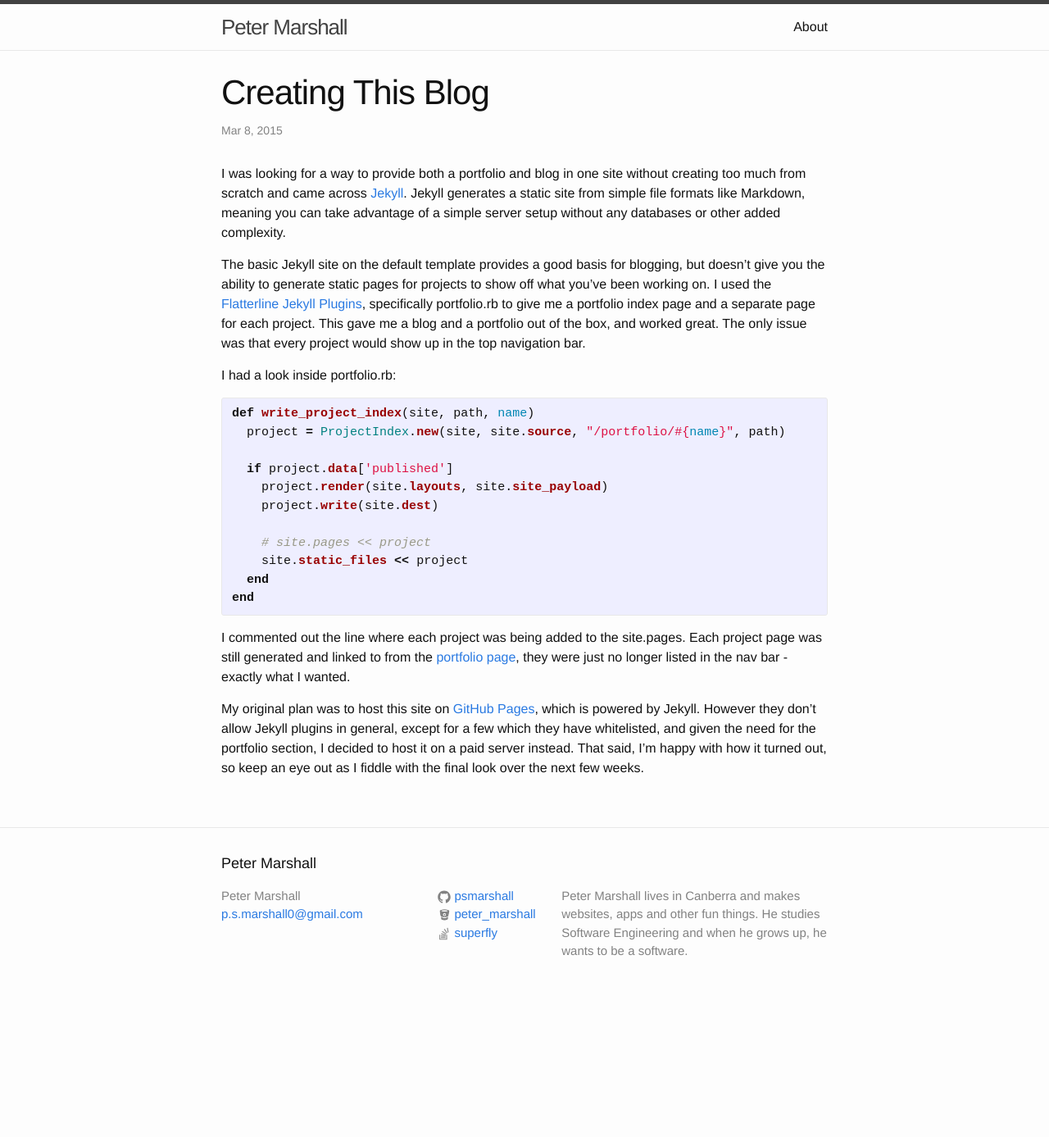
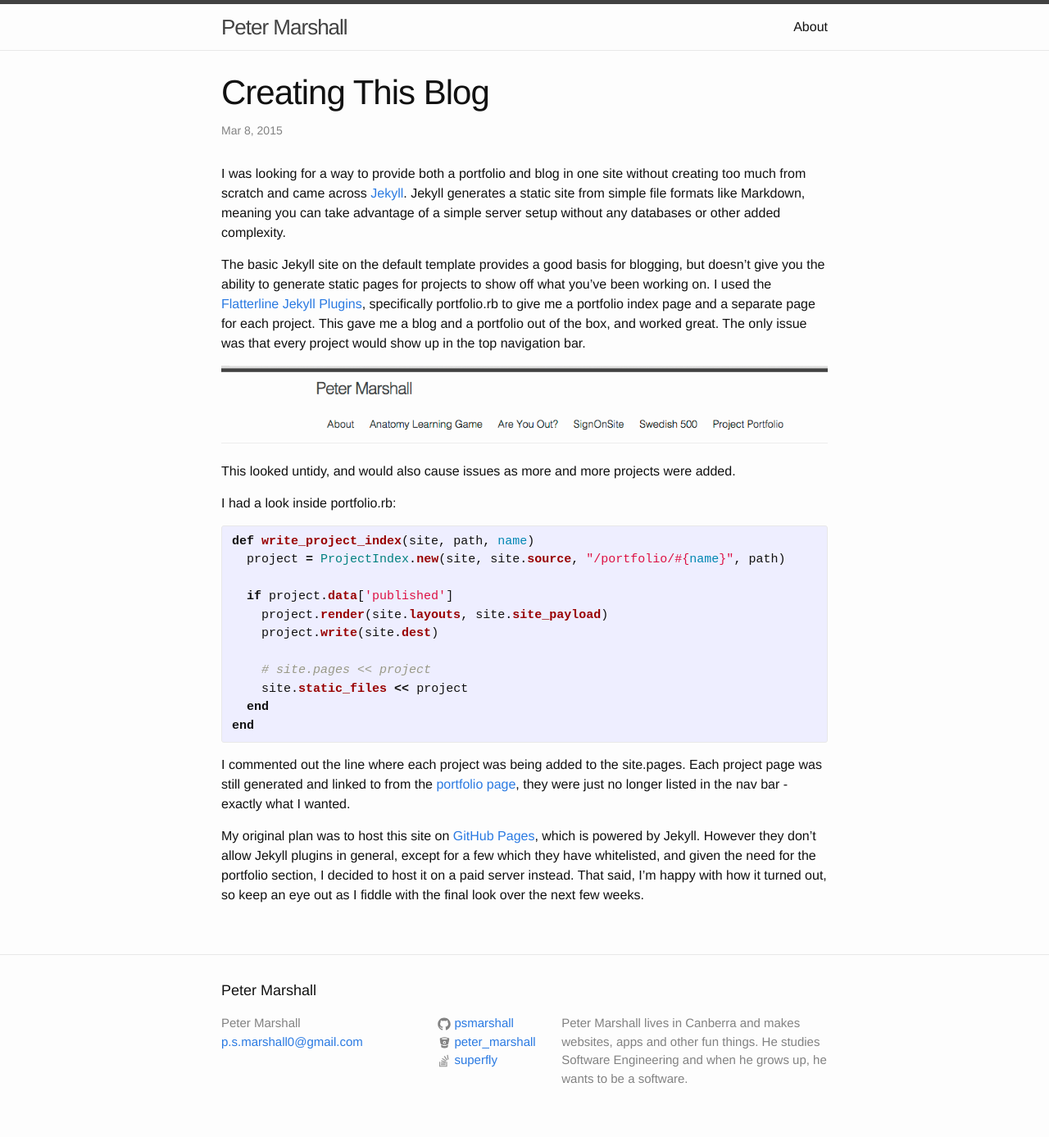
Before and after one commit to psmarshall/blog-and-portfolio, a Jekyll site: the page built from _posts/2015-03-08-creating-this-blog.markdown, in a window 1280 px wide. Shown: the whole page at 82% size. Built offline with Jekyll 4.4.1, drawn with Linux system fonts in a browser that asks for light colours; before the commit the page ends 1232 px from its top, so only the background shows below that.

Commit message:
Added picture to blog post

```diff
--- a/_posts/2015-03-08-creating-this-blog.markdown
+++ b/_posts/2015-03-08-creating-this-blog.markdown
@@ -6,6 +6,10 @@ date:   2015-03-08 14:29:25
 I was looking for a way to provide both a portfolio and blog in one site without creating too much from scratch and came across [Jekyll][jekyll]. Jekyll generates a static site from simple file formats like Markdown, meaning you can take advantage of a simple server setup without any databases or other added complexity.
 
 The basic Jekyll site on the default template provides a good basis for blogging, but doesn't give you the ability to generate static pages for projects to show off what you've been working on. I used the [Flatterline Jekyll Plugins][jekyll-plugin], specifically portfolio.rb to give me a portfolio index page and a separate page for each project. This gave me a blog and a portfolio out of the box, and worked great. The only issue was that every project would show up in the top navigation bar.
+
+![Navigation Bar Screenshot](/images/navbar.png)
+
+This looked untidy, and would also cause issues as more and more projects were added.
 
 I had a look inside portfolio.rb:
 
```
Also changed, not shown: images/navbar.png (added).
